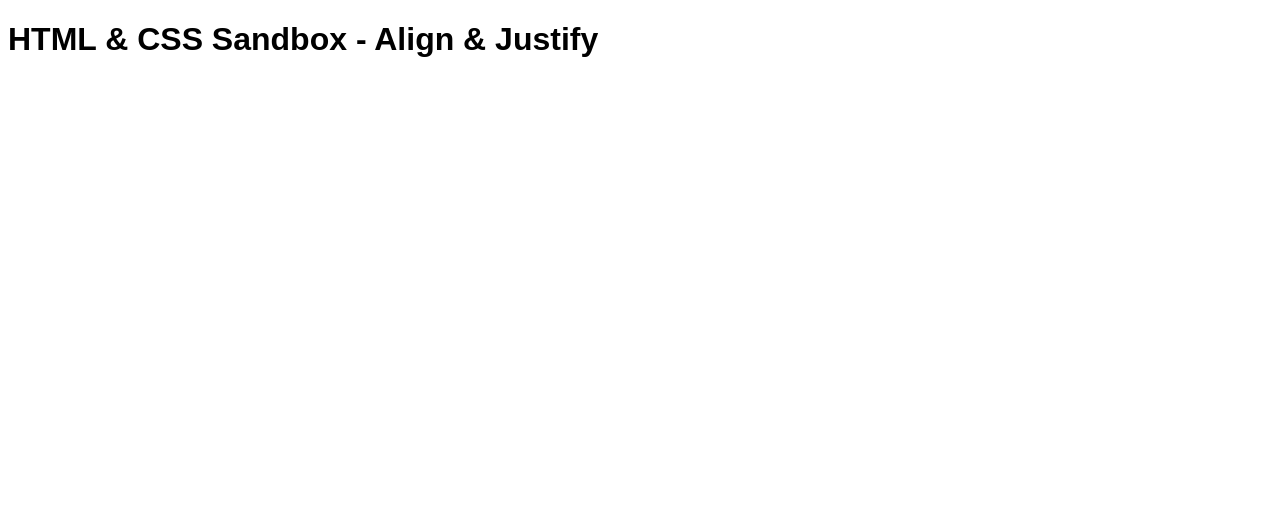
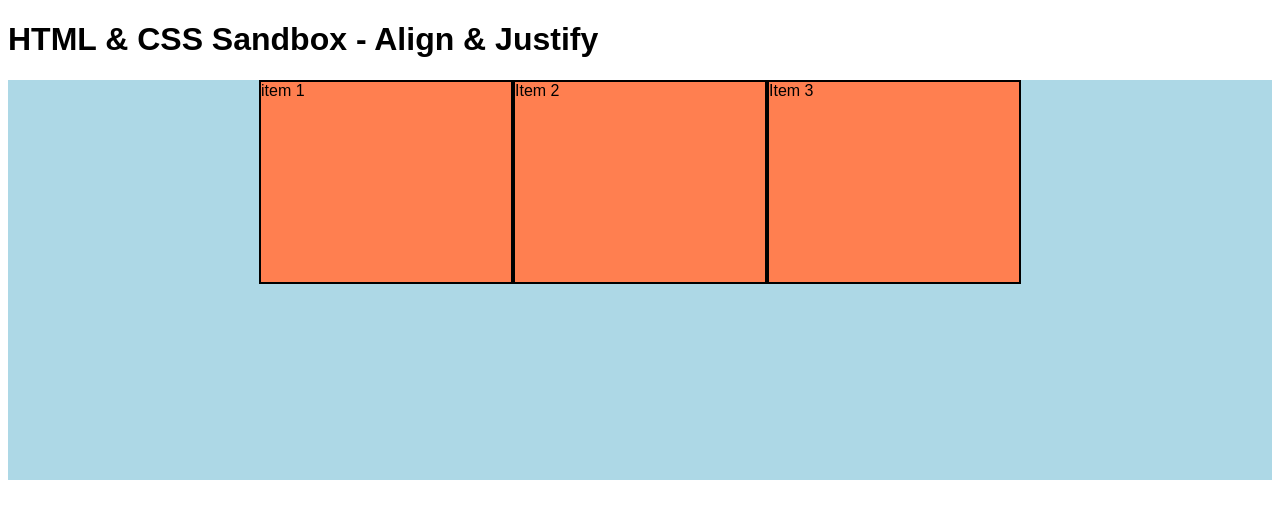
Before and after one commit to oscarvictoria/html-sandbox, a plain HTML site: page 06-flexbox/02-align-and-justify/index.html in a window 1280 px wide. Drawn offline with Linux system fonts and the light colour scheme.

Commit message:
review of align and justify properties in flexbox

```diff
--- a/06-flexbox/02-align-and-justify/index.html
+++ b/06-flexbox/02-align-and-justify/index.html
@@ -8,6 +8,17 @@
   </head>
   <body>
     <h1>HTML & CSS Sandbox - Align & Justify</h1>
+    <div class="container">
+   <div class="item item-1"> item 1 </div>
+    <div class="item item-2"> Item 2</div>
+     <div class="item item-3"> Item 3</div>
+
+
+
+
+
+    </div>
+
     </div>
   </body>
 </html>
--- a/06-flexbox/02-align-and-justify/styles.css
+++ b/06-flexbox/02-align-and-justify/styles.css
@@ -2,6 +2,21 @@ body {
   font-family: Arial, sans-serif;
 }
 
-.flex-container {
+.container {
   background-color: lightblue;
+  height: 400px;
+  display: flex;
+  width: 100%;
+  justify-content: center;
+  align-items: stretch; /* Default */
+
+  /* flex-wrap: nowrap;
+  flex-shrink: 1; */
 }
+
+.item {
+  width: 250px;
+  height: 200px;
+  border: 2px solid black;
+  background-color: coral;
+}
--- a/06-flexbox/03-flex-properties/styles.css
+++ b/06-flexbox/03-flex-properties/styles.css
@@ -1,3 +1,7 @@
 body {
   font-family: Arial, sans-serif;
 }
+
+.container {
+  background-color: lightblue;
+}
```
